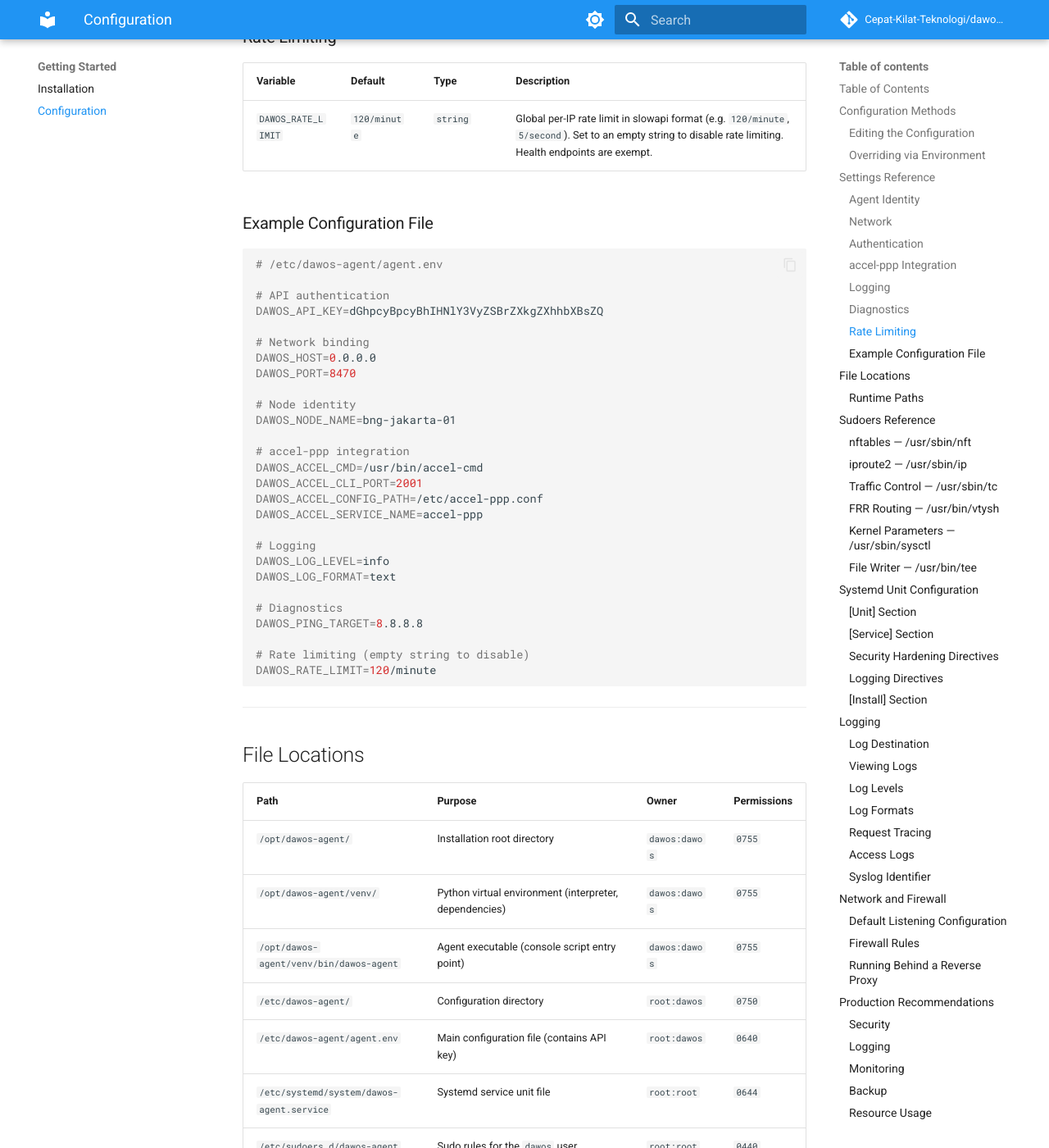
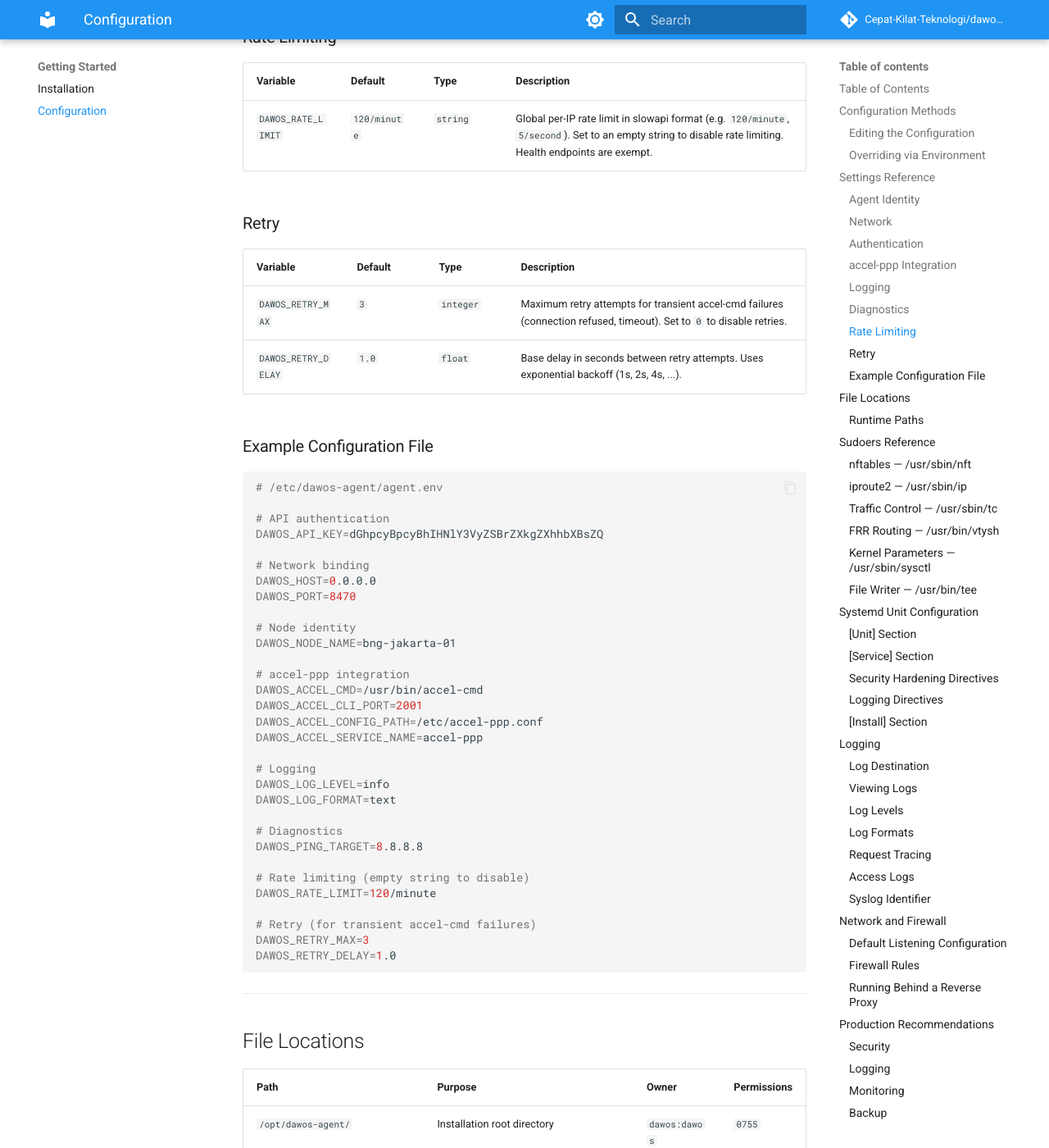
Before and after one commit to Cepat-Kilat-Teknologi/dawos-agent, an MkDocs documentation site: the page built from docs/getting-started/configuration.md, in a window 1280 px wide and 1400 px high, scrolled down 3464 px. Shown: the whole window at 82% size. Built offline with MkDocs 1.6.1 and Material for MkDocs 9.7.7, drawn with Linux system fonts in a browser that asks for light colours; comment, search, counter and statistics services are not loaded.

Commit message:
docs: update changelog and config reference for retry, audit, and config check
Add DAWOS_RETRY_MAX and DAWOS_RETRY_DELAY to settings reference.
Document retry, audit log, and config completeness check features
in CHANGELOG. Update test count to 890.

````diff
--- a/docs/getting-started/configuration.md
+++ b/docs/getting-started/configuration.md
@@ -108,6 +108,13 @@ sudo systemctl restart dawos-agent
 |----------|---------|------|-------------|
 | `DAWOS_RATE_LIMIT` | `120/minute` | `string` | Global per-IP rate limit in slowapi format (e.g. `120/minute`, `5/second`). Set to an empty string to disable rate limiting. Health endpoints are exempt. |
 
+### Retry
+
+| Variable | Default | Type | Description |
+|----------|---------|------|-------------|
+| `DAWOS_RETRY_MAX` | `3` | `integer` | Maximum retry attempts for transient accel-cmd failures (connection refused, timeout). Set to `0` to disable retries. |
+| `DAWOS_RETRY_DELAY` | `1.0` | `float` | Base delay in seconds between retry attempts. Uses exponential backoff (1s, 2s, 4s, ...). |
+
 ### Example Configuration File
 
 ```bash
@@ -138,6 +145,10 @@ DAWOS_PING_TARGET=8.8.8.8
 
 # Rate limiting (empty string to disable)
 DAWOS_RATE_LIMIT=120/minute
+
+# Retry (for transient accel-cmd failures)
+DAWOS_RETRY_MAX=3
+DAWOS_RETRY_DELAY=1.0
 ```
 
 ---
````
Also changed, not shown: CHANGELOG.md (+3 -0 lines).
